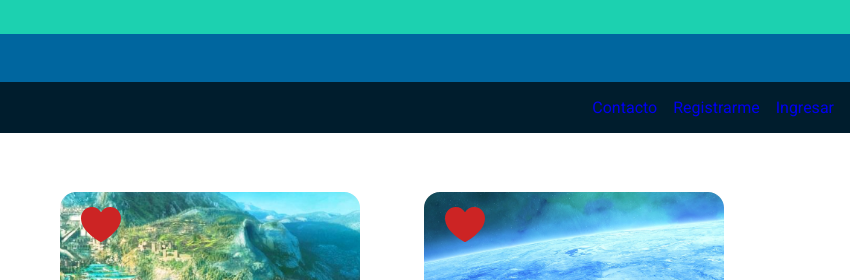
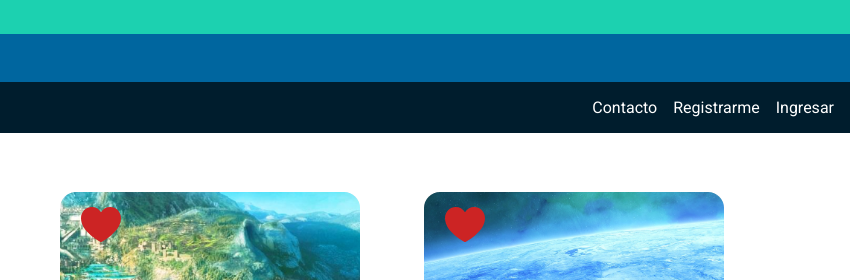
Before and after one commit to Moonriz-ar/heroes-page, a plain HTML site: page index.html in a window 1280 px wide. Shown: the top 280 px of the page, 430-1280 px from the left. Drawn offline with Linux system fonts and the light colour scheme.

Commit message:
se arreglo nav bar link color;

```diff
--- a/css/styles.css
+++ b/css/styles.css
@@ -98,6 +98,10 @@ nav ul {
 
 nav li {
     padding: 1rem 1rem 1rem 0;
+}
+
+nav a:link {
+    color: #FFFFFF;
 }
 
 nav a:visited {
```
